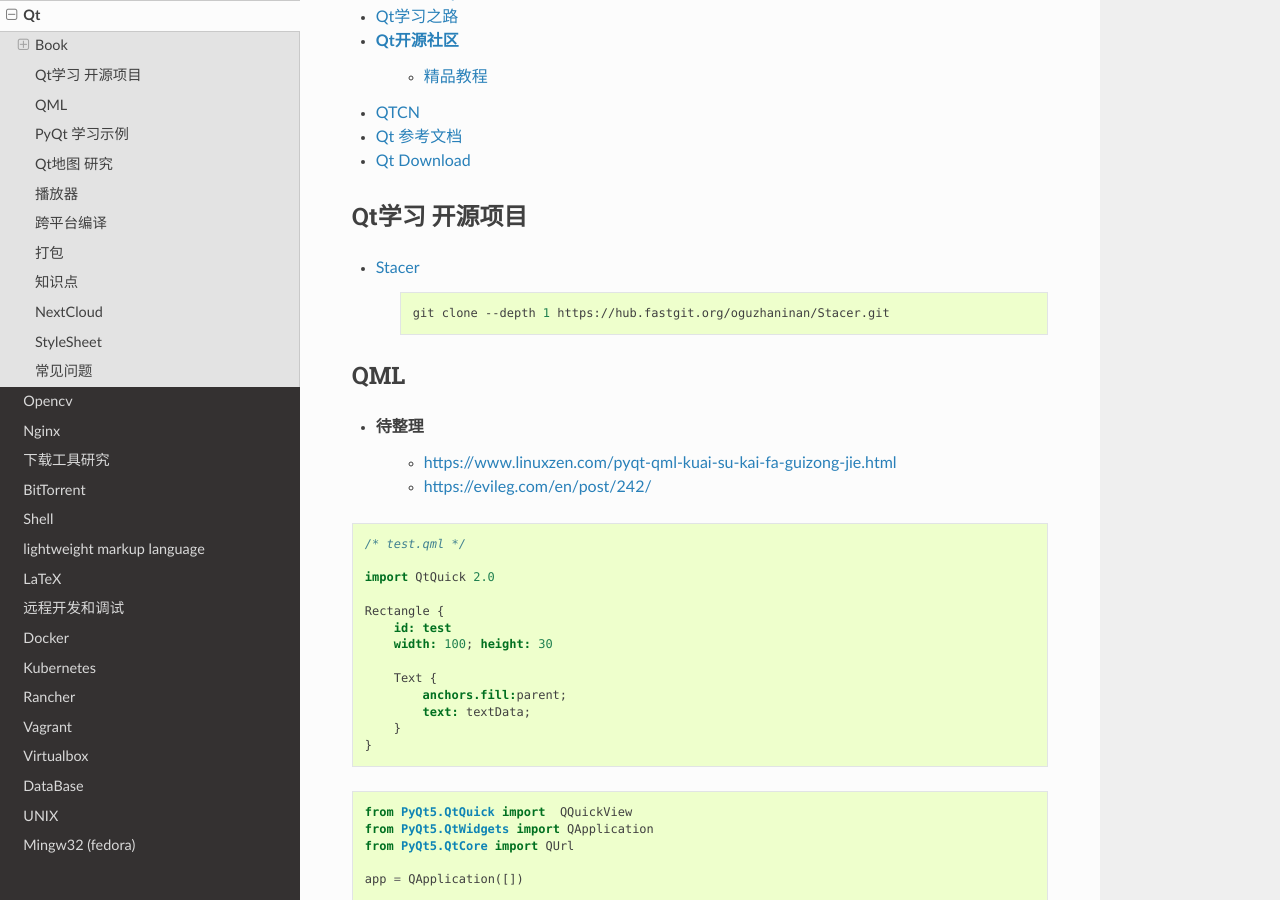
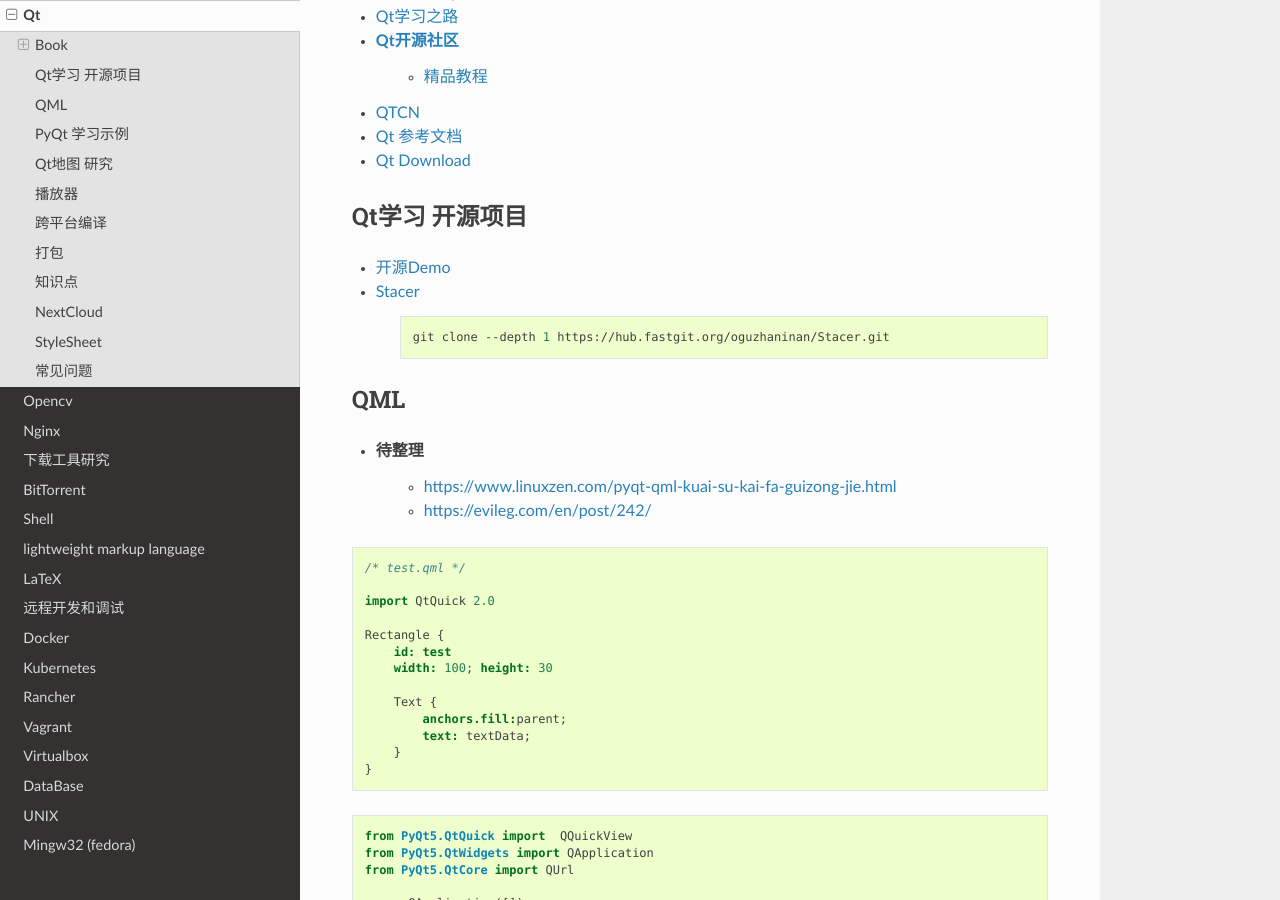
Before and after one commit to my-rds-store/my_space, a Sphinx documentation site: the page built from source/qt/index.rst, in a window 1280 px wide and 900 px high, scrolled down 362 px. Built offline with Sphinx 7.4.7 and the Read the Docs theme 2.0.0, drawn with Linux system fonts in a browser that asks for light colours.

Commit message:
update ...

```diff
--- a/source/qt/index.rst
+++ b/source/qt/index.rst
@@ -25,6 +25,8 @@
 *********************
 Qt学习 开源项目
 *********************
+
+* `开源Demo <https://gitee.com/feiyangqingyun/QWidgetDemo>`_
 
 * `Stacer <https://github.com/oguzhaninan/Stacer>`_
 
```
